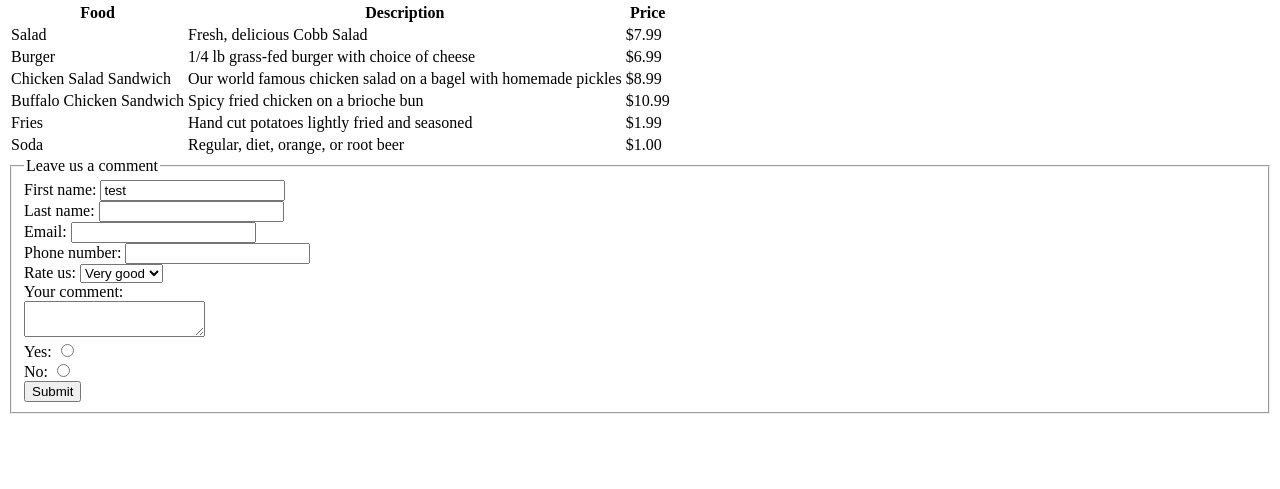
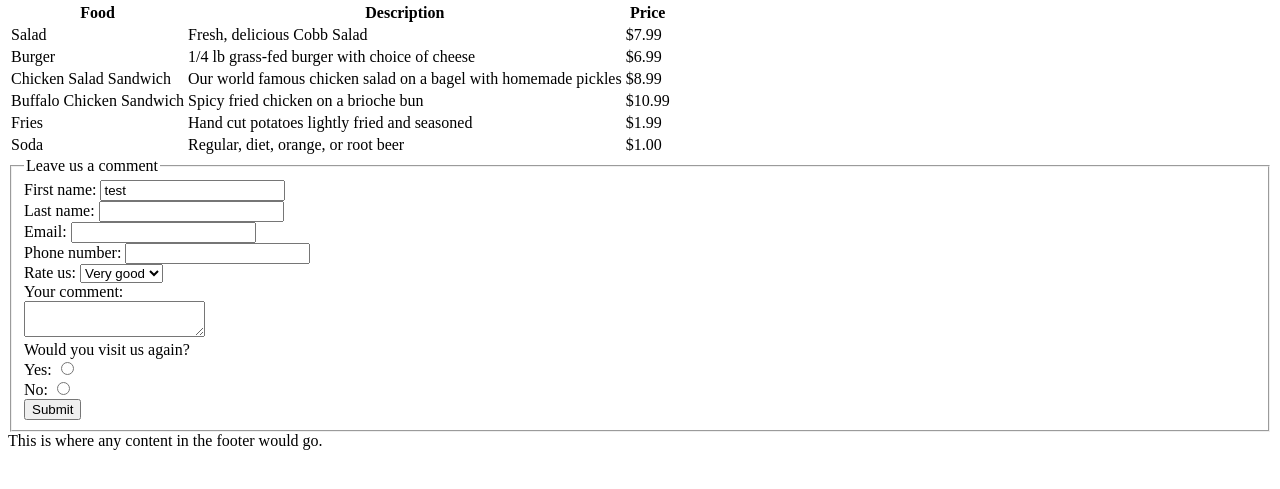
Before and after one commit to mnpro98/HTMLPracticefeb13, a plain HTML site: page classpracticefeb13.html in a window 1280 px wide. Shown: the part 183-672 px from the top of the page. Drawn offline with Linux system fonts and the light colour scheme.

```diff
--- a/classpracticefeb13.html
+++ b/classpracticefeb13.html
@@ -160,6 +160,9 @@
 				</textarea>
 			</div>
 			<div>
+				Would you visit us again?
+			</div>
+			<div>
 				<label for = "gender-male">
 					Yes:
 				</label>
@@ -177,4 +180,7 @@
 		</fieldset>
 	</form>
 </body>
+<footer>
+	This is where any content in the footer would go.
+</footer>
 </html>
```
